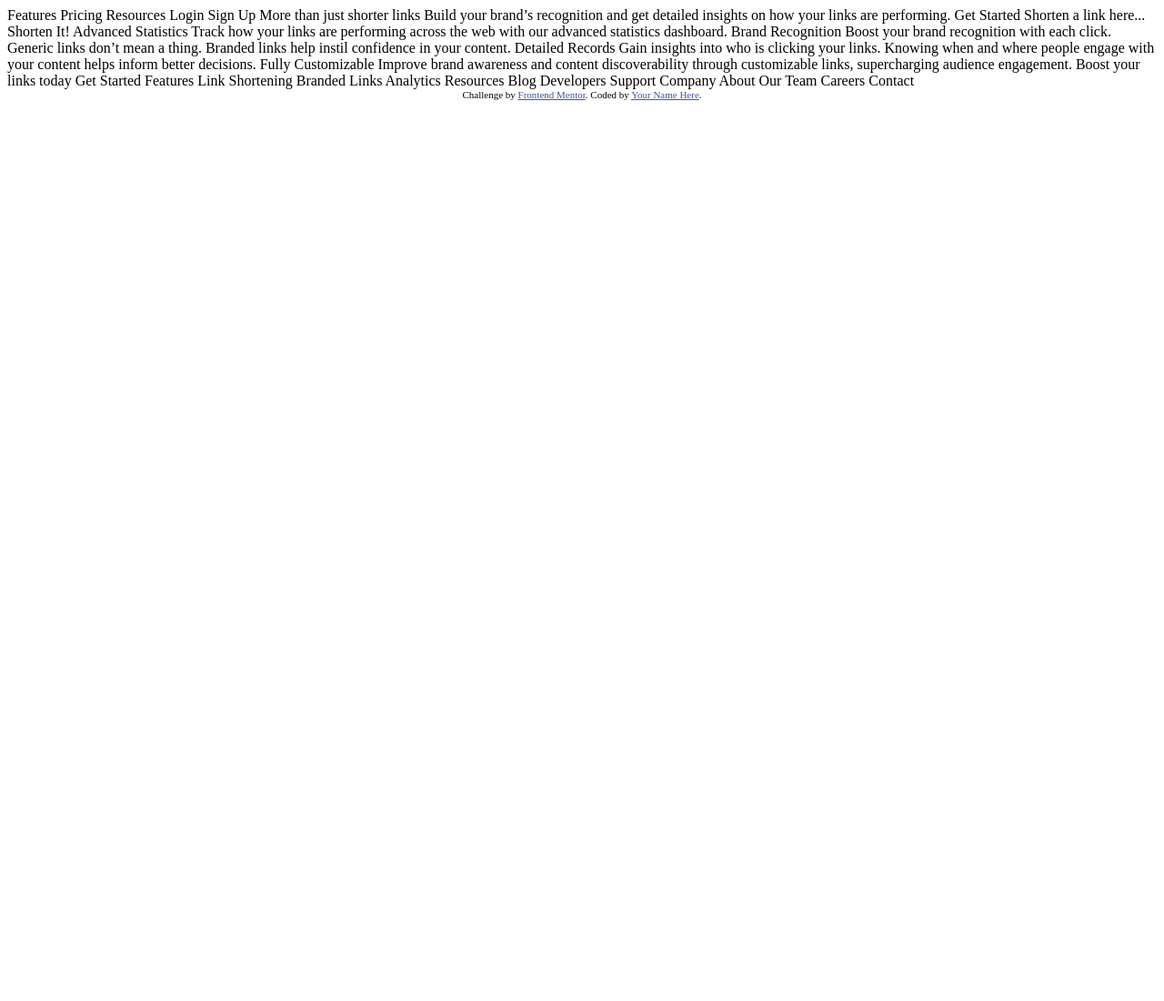
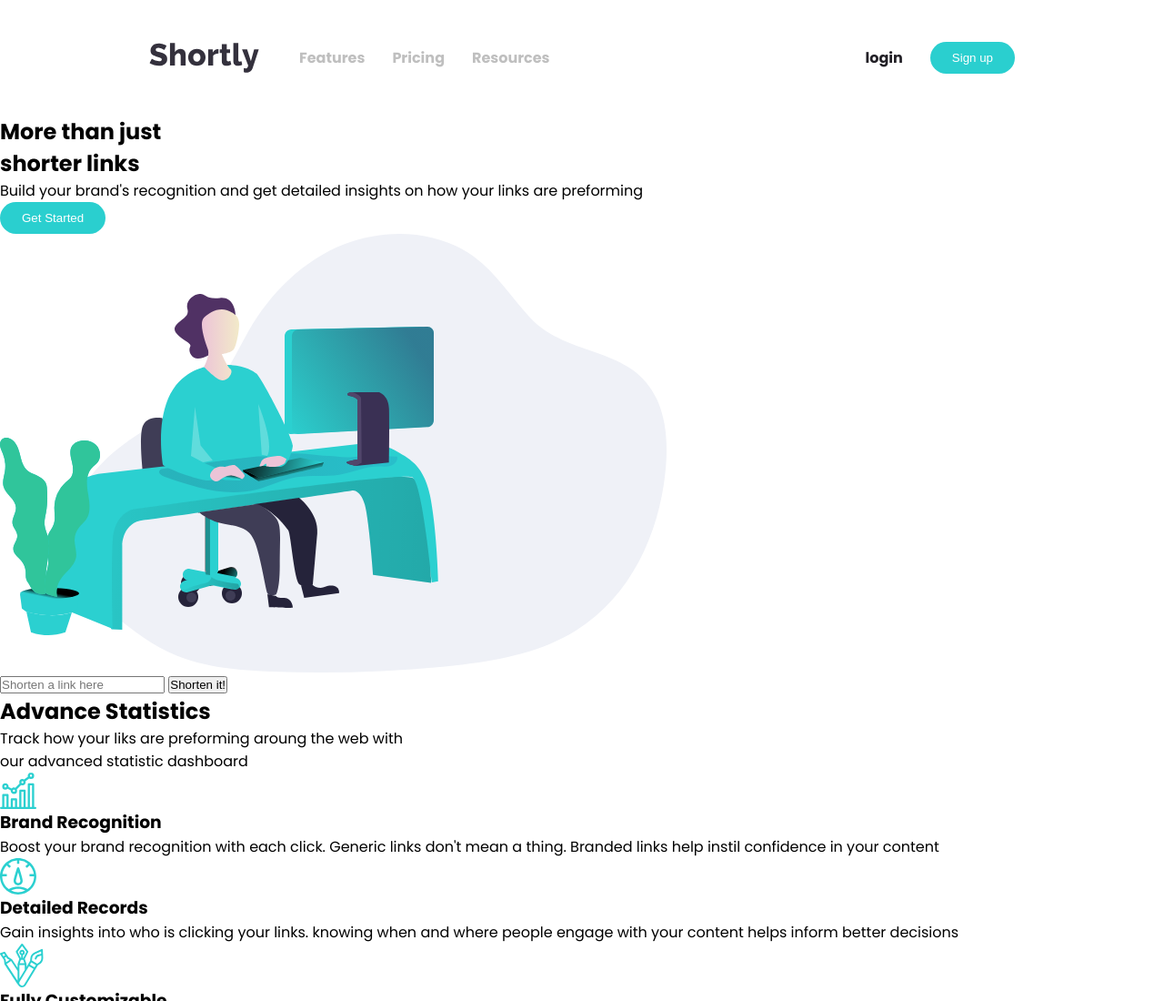
Before and after one commit to iyke-e/url-shortening-api, a plain HTML site: page index.html in a window 1280 px wide. Shown: the top 1100 px of the page at 91% size. Before the commit the page ends 800 px from the top, so only its background shows below. Drawn offline with Linux system fonts and the light colour scheme.

Commit message:
finished Html

```diff
--- a/index.html
+++ b/index.html
@@ -1,85 +1,140 @@
 <!DOCTYPE html>
 <html lang="en">
+
 <head>
-  <meta charset="UTF-8">
-  <meta name="viewport" content="width=device-width, initial-scale=1.0"> <!-- displays site properly based on user's device -->
+    <meta charset="UTF-8">
+    <meta http-equiv="X-UA-Compatible" content="IE=edge">
+    <meta name="viewport" content="width=device-width, initial-scale=1.0">
+    <title>Url_Shortner</title>
 
-  <link rel="icon" type="image/png" sizes="32x32" href="./images/favicon-32x32.png">
+    <link rel="stylesheet" href="style.css">
+</head>
 
-  <title>Frontend Mentor | Shortly URL shortening API Challenge</title>
+<body>
+    <header>
+        <img class="logo" src="images/logo.svg" alt="shortly logo">
+        <img class="menu" src="images/bars-solid.svg" alt="menu-bar">
+        <nav>
+            <ul>
+                <li>Features</li>
+                <li>Pricing</li>
+                <li>Resources</li>
+            </ul>
+            <ul>
+                <li>
+                    <a href="">login</a>
+                </li>
+                <li>
+                    <a href="www.iykeio.netlify.app">
+                        <button class="primary_btn">Sign up</button>
+                    </a>
+                </li>
+            </ul>
+        </nav>
+    </header>
+    <main>
+        <section>
+            <div>
+                <h1>More than just <br> shorter links</h1>
+                <p>Build your brand's recognition and get detailed insights on how your links are preforming </p>
+                <a href="">
+                    <button class="primary_btn">Get Started</button>
+                </a>
+            </div>
+            <div>
+                <img src="images/illustration-working.svg" alt="working image">
+            </div>
 
-  <!-- Feel free to remove these styles or customise in your own stylesheet 👍 -->
-  <style>
-    .attribution { font-size: 11px; text-align: center; }
-    .attribution a { color: hsl(228, 45%, 44%); }
-  </style>
-</head>
-<body>
+        </section>
 
-  Features
-  Pricing
-  Resources
+        <section>
+            <div>
+                <form action="">
+                    <input type="text" placeholder="Shorten a link here">
+                    <button>
+                        Shorten it!
+                    </button>
+                </form>
+            </div>
 
-  Login
-  Sign Up
+            <h2>Advance Statistics</h2>
+            <p>Track how your liks are preforming aroung the web with <br> our advanced statistic dashboard</p>
 
-  More than just shorter links
+            <div>
 
-  Build your brand’s recognition and get detailed insights
-  on how your links are performing.
+                <div>
+                    <div>
+                        <img src="images/icon-brand-recognition.svg" alt="">
+                    </div>
+                    <h3>Brand Recognition</h3>
+                    <p>Boost your brand recognition with each click. Generic links don't mean a thing. Branded links help instil confidence in your content</p>
+                </div>
+                <div>
+                    <div>
+                        <img src="images/icon-detailed-records.svg" alt="">
+                    </div>
+                    <h3>Detailed Records</h3>
+                    <p>Gain insights into who is clicking your links. knowing when and where people engage with your content helps inform better decisions</p>
+                </div>
+                <div>
+                    <div>
+                        <img src="images/icon-fully-customizable.svg" alt="">
+                    </div>
+                    <h3>Fully Customizable</h3>
+                    <p>Imporve brand awareness and content discoverability through customizable links, supercharging audience engagement</p>
+                </div>
+            </div>
+        </section>
+        <section>
+            <h2>Boost your links today</h2>
+            <a href="">
+                <button class="primary_btn">
+                    Get started
+                </button>
+            </a>
+        </section>
+    </main>
 
-  Get Started
+    <footer>
+        <div>
+            <img src="images/logo.svg" alt="">
+        </div>
+        <div>
+            <div>
+                <h4>Feature</h4>
+                <ul>
+                    <li>Link shortening</li>
+                    <li>Branded Links</li>
+                    <li>Analytics</li>
+                </ul>
+            </div>
+            <div>
+                <h4>Resources</h4>
+                <ul>
+                    <li>Blog</li>
+                    <li>Developers</li>
+                    <li>support</li>
+                </ul>
+            </div>
+            <div>
+                <h4>Company</h4>
+                <ul>
+                    <li>Link shortening</li>
+                    <li>Branded Links</li>
+                    <li>Analytics</li>
+                </ul>
+            </div>
+            <div>
+                <ul>
+                    <li><img src="images/icon-facebook.svg" alt="facebook icon"></li>
+                    <li><img src="images/icon-twitter.svg" alt="twitter icon"></li>
+                    <li><img src="images/icon-pinterest.svg" alt="pinterest icon"></li>
+                    <li><img src="images/icon-instagram.svg" alt="instagram icon"></li>
+                </ul>
+            </div>
+        </div>
+    </footer>
 
-  Shorten a link here...
+</body>
 
-  Shorten It!
-
-  Advanced Statistics
-
-  Track how your links are performing across the web with our
-  advanced statistics dashboard.
-
-  Brand Recognition
-
-  Boost your brand recognition with each click. Generic links don’t
-  mean a thing. Branded links help instil confidence in your content.
-
-  Detailed Records
-
-  Gain insights into who is clicking your links. Knowing when and where
-  people engage with your content helps inform better decisions.
-
-  Fully Customizable
-
-  Improve brand awareness and content discoverability through customizable
-  links, supercharging audience engagement.
-
-  Boost your links today
-
-  Get Started
-
-  Features
-
-  Link Shortening
-  Branded Links
-  Analytics
-
-  Resources
-
-  Blog
-  Developers
-  Support
-
-  Company
-
-  About
-  Our Team
-  Careers
-  Contact
-
-  <div class="attribution">
-    Challenge by <a href="https://www.frontendmentor.io?ref=challenge" target="_blank">Frontend Mentor</a>.
-    Coded by <a href="#">Your Name Here</a>.
-  </div>
-</body>
 </html>
--- /dev/null
+++ b/style.css
@@ -0,0 +1,109 @@
+@import url('https://fonts.googleapis.com/css2?family=Poppins:wght@400;500;700&display=swap');
+*,
+*::after,
+*::before {
+    margin: 0;
+    padding: 0;
+    box-sizing: border-box;
+}
+
+:root {
+    --Cyan: hsl(180, 66%, 49%);
+    --DarkViolet: hsl(257, 27%, 26%);
+    --Red: hsl(0, 87%, 67%);
+    --Gray: hsl(0, 0%, 75%);
+    --GrayishViolet: hsl(257, 7%, 63%);
+    --VeryDarkBlue: hsl(255, 11%, 22%);
+    --VeryDarkViolet: hsl(260, 8%, 14%);
+    --white: hsl(0, 0%, 100%);
+    --sidespaceMobile: 1.5rem;
+    --sidespaceTablet: 4.0rem;
+    --sidespaceDesktop: 10.25rem;
+}
+
+body {
+    font-family: 'Poppins', sans-serif;
+}
+
+img {
+    max-width: 100vw;
+    display: block;
+    object-fit: contain;
+}
+
+ul,
+li {
+    list-style: none;
+}
+
+a,
+li,
+button {
+    cursor: pointer;
+}
+
+a {
+    text-decoration: none;
+    color: var(--VeryDarkViolet);
+}
+
+header {
+    margin-block: 2.5rem;
+    display: flex;
+    justify-content: space-between;
+    margin-inline: var(--sidespaceMobile);
+}
+
+nav {
+    display: none;
+}
+
+.menu {
+    width: 1rem;
+    cursor: pointer;
+}
+
+.primary_btn {
+    padding-inline: 1.5rem;
+    padding-block: 0.625rem;
+    background-color: var(--Cyan);
+    color: var(--white);
+    border-radius: 300px;
+    border: transparent;
+}
+
+@media (min-width: 800px) {
+    header {
+        margin-block: 2.875rem;
+        margin-inline: var(--sidespaceTablet);
+        justify-content: flex-start;
+        gap: 2.75rem;
+    }
+    .menu {
+        display: none;
+        justify-content: space-between;
+    }
+    nav {
+        display: flex;
+        justify-content: space-between;
+        align-items: center;
+        width: 100%;
+        & ul {
+            display: inherit;
+            gap: 1.875rem;
+            & li {
+                font-weight: 700;
+                color: var(--Gray);
+                align-self: center;
+            }
+        }
+    }
+}
+
+@media (min-width: 1200px) {
+    header {
+        margin-inline: var(--sidespaceDesktop);
+        justify-content: flex-start;
+        gap: 2.75rem;
+    }
+}
```
Also changed, not shown: design/desktop-active-states.jpg (deleted), design/desktop-design.jpg (deleted), design/desktop-preview.jpg (deleted), design/mobile-active-states.jpg (deleted), design/mobile-design.jpg (deleted), design/mobile-navigation.jpg (deleted), images/bars-solid.svg (added), 1 other file.
